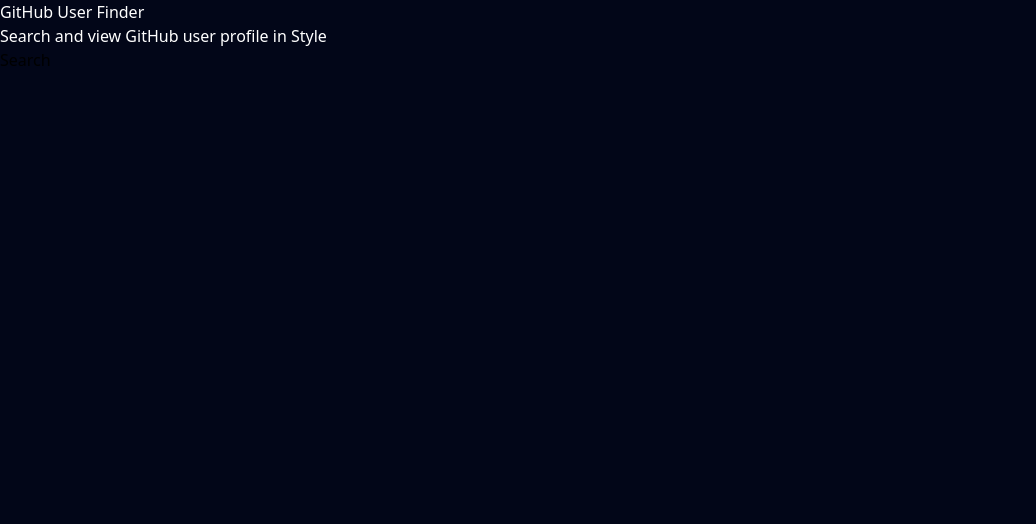
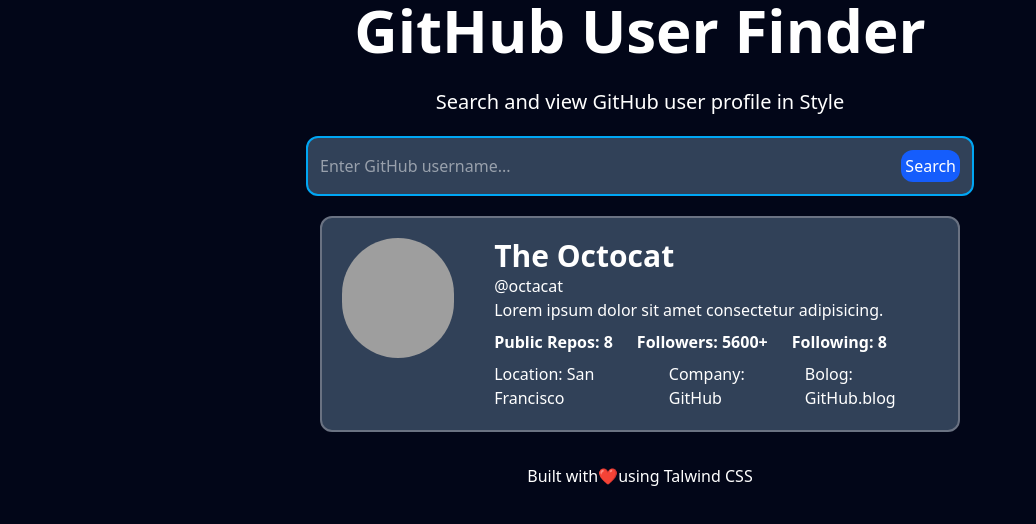
Before and after one commit to gurjot-zaildar/medium-projects, a plain HTML site: page project_6/index.html in a window 1280 px wide. Shown: the whole page, without its empty margins (0-1036 px from the left). Drawn offline with nearby package versions, Linux system fonts and the light colour scheme; no server answers; grey boxes are pictures that could not be loaded.

Commit message:
Refactor index.html to enhance layout and styling; improve search input and button design for better user experience

```diff
--- a/project_6/index.html
+++ b/project_6/index.html
@@ -7,13 +7,34 @@
       <script src="https://cdn.jsdelivr.net/npm/@tailwindcss/browser@4"></script>
 </head>
 <body>
-
     <div class="main bg-slate-950 h-screen">
-        <h1 class=" text-white ">GitHub User Finder</h1>
-        <h1 class="text-white">Search and view GitHub user profile in Style</h1>
-        <div class="search ">
-            <button>Search</button>
+        <h1 class=" text-white text-center text-6xl font-bold ">GitHub User Finder</h1>
+        <h1 class="text-white  text-center text-xl mt-7">Search and view GitHub user profile in Style</h1>
+        <div class="search flex p-3 bg-slate-700 w-1/2 mx-auto rounded-xl m-5 border-2 border-sky-500 box-content">
+            <input type="text" placeholder="Enter GitHub username..." class="flex-1 bg-transparent text-white outline-none" >
+            <button class="bg-blue-600 hover:scale-120 hover:bg-violet-500 active:bg-sky-500 text-white rounded-xl p-1 "> Search </button>
         </div>
+        <div class="box bg-slate-700 p-5 w-1/2 flex mx-auto rounded-xl text-white border-2 border-gray-500">
+            <div class="img">
+            <img class=" h-30 w-30 br-50 rounded-full " src="https://images.unsplash.com/photo-1754765297352-c63d9713895d?q=80&w=427&auto=format&fit=crop&ixlib=rb-4.1.0&ixid=M3wxMjA3fDB8MHxwaG90by1wYWdlfHx8fGVufDB8fHx8fA%3D%3D" alt="photo">
+            </div>
+            <div class="info ml-10 leading-6.3 ">
+                <h1 class="font-bold text-3xl ">The Octocat</h1>
+                <h2>@octacat</h2>
+                <p>Lorem ipsum dolor sit amet consectetur adipisicing.</p>
+                <div class="reach flex gap-6 leading-10">
+                    <h1 class="font-semibold">Public Repos: 8</h1>
+                     <h1 class="font-semibold">Followers: 5600+</h1>
+                      <h1 class="font-semibold">Following: 8</h1>
+                </div>
+                <div class="end flex gap-3">
+                    <h1>Location: San Francisco</h1>
+                    <h1>Company: GitHub</h1>
+                    <h1>Bolog: GitHub.blog</h1>
+                </div>
+            </div>
+        </div>
+        <h1 class=" text-white text-center p-8">Built with❤using Talwind CSS</h1>
     </div>
 
     <script src="script.js"></script>
```
